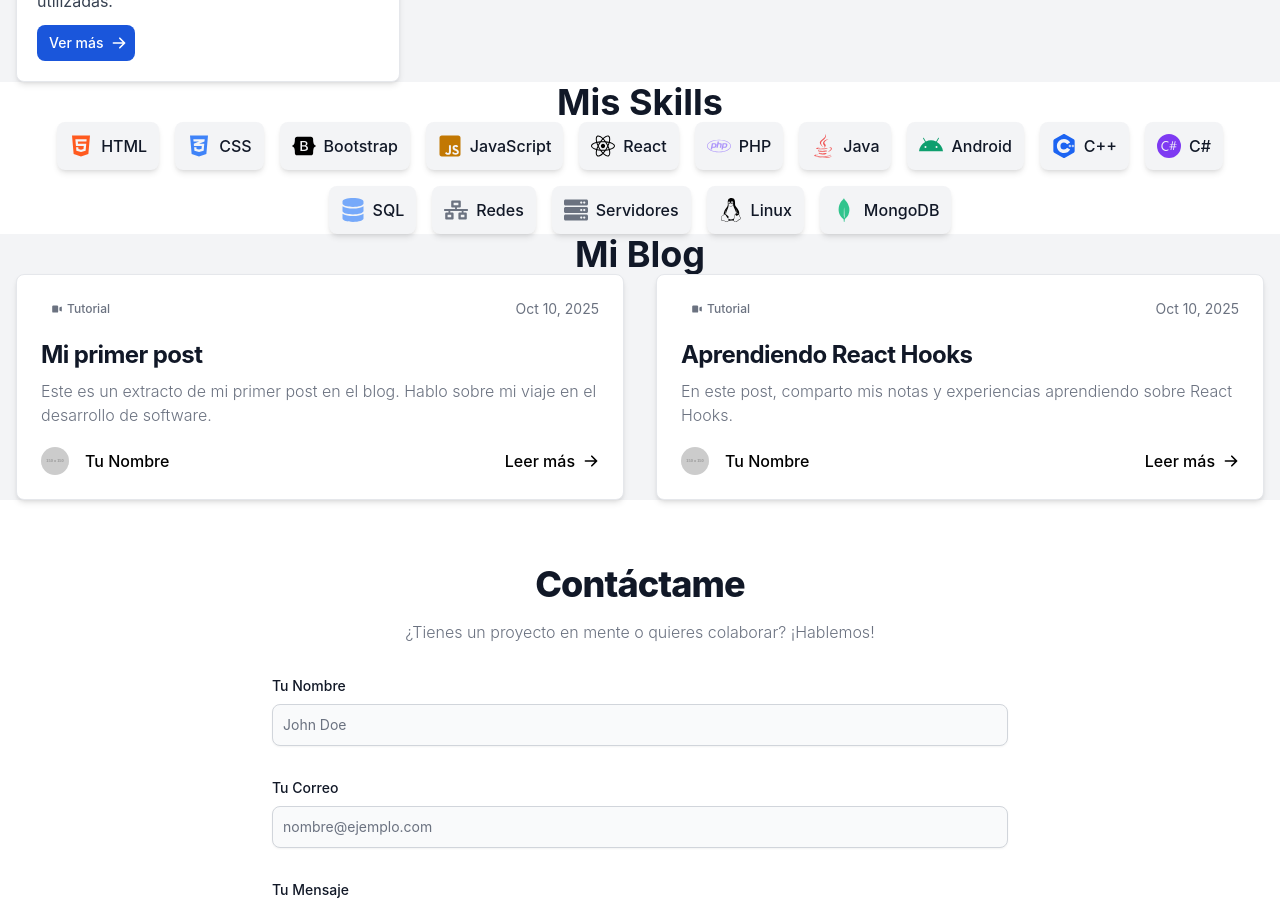
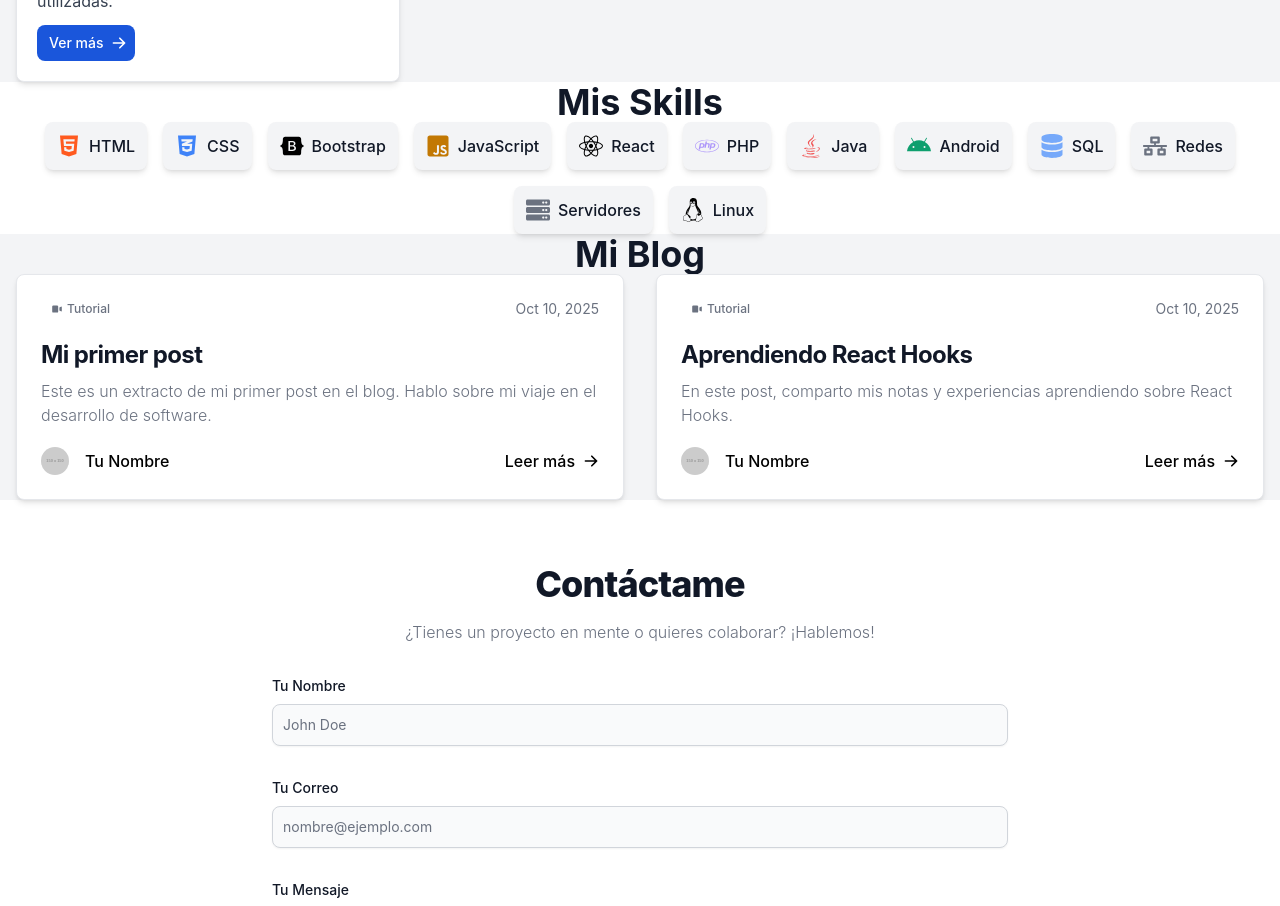
Before and after one commit to Goatja/Goatja, a React (Vite) app: page / in a window 1280 px wide. Shown: the part 1060-1966 px from the top of the page. Built offline with nearby package versions, Linux system fonts and the light colour scheme.

Commit message:
UpdateREADME

```diff
--- a/src/components/Skills.jsx
+++ b/src/components/Skills.jsx
@@ -1,6 +1,6 @@
-import React from 'react';
+
 import { FaHtml5, FaCss3Alt, FaBootstrap, FaReact, FaJsSquare, FaPhp, FaJava, FaAndroid, FaDatabase, FaNetworkWired, FaServer, FaLinux } from 'react-icons/fa';
-import { SiCplusplus, SiCsharp, SiMongodb } from 'react-icons/si';
+//import { SiCplusplus, SiCsharp, SiMongodb } from 'react-icons/si';
 
 const Skills = () => {
     const skills = [
@@ -12,13 +12,13 @@ const Skills = () => {
         { name: 'PHP', icon: <FaPhp className="text-purple-400" /> },
         { name: 'Java', icon: <FaJava className="text-red-500" /> },
         { name: 'Android', icon: <FaAndroid className="text-green-500" /> },
-        { name: 'C++', icon: <SiCplusplus className="text-blue-600" /> },
-        { name: 'C#', icon: <SiCsharp className="text-purple-600" /> },
+      /*   { name: 'C++', icon: <SiCplusplus className="text-blue-600" /> },
+        { name: 'C#', icon: <SiCsharp className="text-purple-600" /> }, */
         { name: 'SQL', icon: <FaDatabase className="text-blue-400" /> },
         { name: 'Redes', icon: <FaNetworkWired className="text-gray-500" /> },
         { name: 'Servidores', icon: <FaServer className="text-gray-500" /> },
-        { name: 'Linux', icon: <FaLinux className="text-black" /> },
-        { name: 'MongoDB', icon: <SiMongodb className="text-green-400" /> },
+        { name: 'Linux', icon: <FaLinux className="text-black" /> }/* ,
+        { name: 'MongoDB', icon: <SiMongodb className="text-green-400" /> }, */
     ];
 
     return (
```
Also changed, not shown: 1 other file (tests, documents, lock files or other folders).
